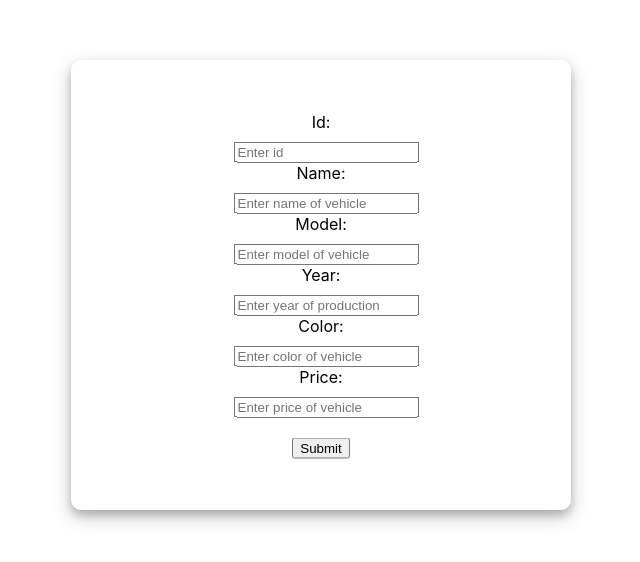
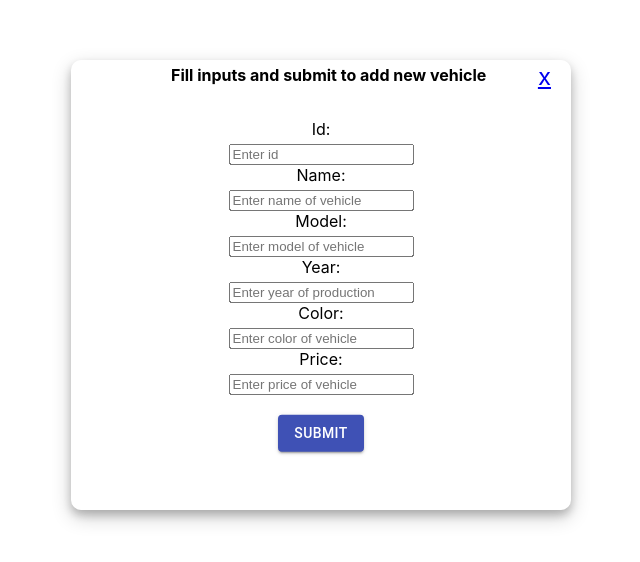
Before and after one commit to kamilbochno/AutoMotiveInspectionTool, a React (Create React App) app: page /Addvehicle in a window 1280 px wide. Shown: the top 562 px of the page, without its empty margins (319-959 px from the left). Built offline with nearby package versions, Linux system fonts and the light colour scheme.

Commit message:
Change button, add title and close btn

```diff
--- a/src/Components/Vehiclesform/VehicleForm.css
+++ b/src/Components/Vehiclesform/VehicleForm.css
@@ -24,18 +24,34 @@
 }
 
 .input-control {
-    margin-left: 10px;
-    margin-top: 10px;
+
+    margin-top: 5px;
     display: block;
 }
 
 .submit-btn {
-    margin-top: 20px;
+    margin-top: 20px !important;
 }
 
 .errorMsg {
     text-decoration: underline;
     position: absolute;
-    margin-top: 10px;
+    margin-top: 25px;
     margin-left: 160px;
 }
+
+.title {
+    position:absolute;
+    margin-top: 5px;
+    margin-left: 100px;
+}
+
+.close-btn {
+    position: absolute;
+    top: 2px;
+    right: 4%;
+    font-size: 1.5rem;
+    z-index: 1;
+    color: #fff;
+    cursor: pointer;
+}
--- a/src/Components/Vehiclesform/VehicleForm.js
+++ b/src/Components/Vehiclesform/VehicleForm.js
@@ -1,5 +1,6 @@
 import React, { useState } from 'react';
-import { Form, Button } from 'react-bootstrap';
+import { Form } from 'react-bootstrap';
+import Button from '@material-ui/core/Button';
 import { v4 as uuidv4 } from 'uuid';
 
 import styles from './VehicleForm.css';
@@ -79,6 +80,8 @@ const VehicleForm = (props) => {
         <div className="main-form">
             {errorMsg && <p className="errorMsg">{errorMsg}</p>}
             <Form onSubmit={handleOnSubmit}>
+                <span className="close-btn"><a href="/">x</a></span>
+                <h4 className="title">Fill inputs and submit to add new vehicle</h4>
                 <div className="inputs">
                 <Form.Group controlId="id">
                     <Form.Label>Id: </Form.Label>
@@ -146,7 +149,7 @@ const VehicleForm = (props) => {
                         onChange={handleInputChange}
                     />
                 </Form.Group>
-                <Button variant="primary" type="submit" className="submit-btn">
+                <Button variant="contained" color="primary" type="submit" className="submit-btn">
                     Submit
                 </Button>
                 </div>
```
